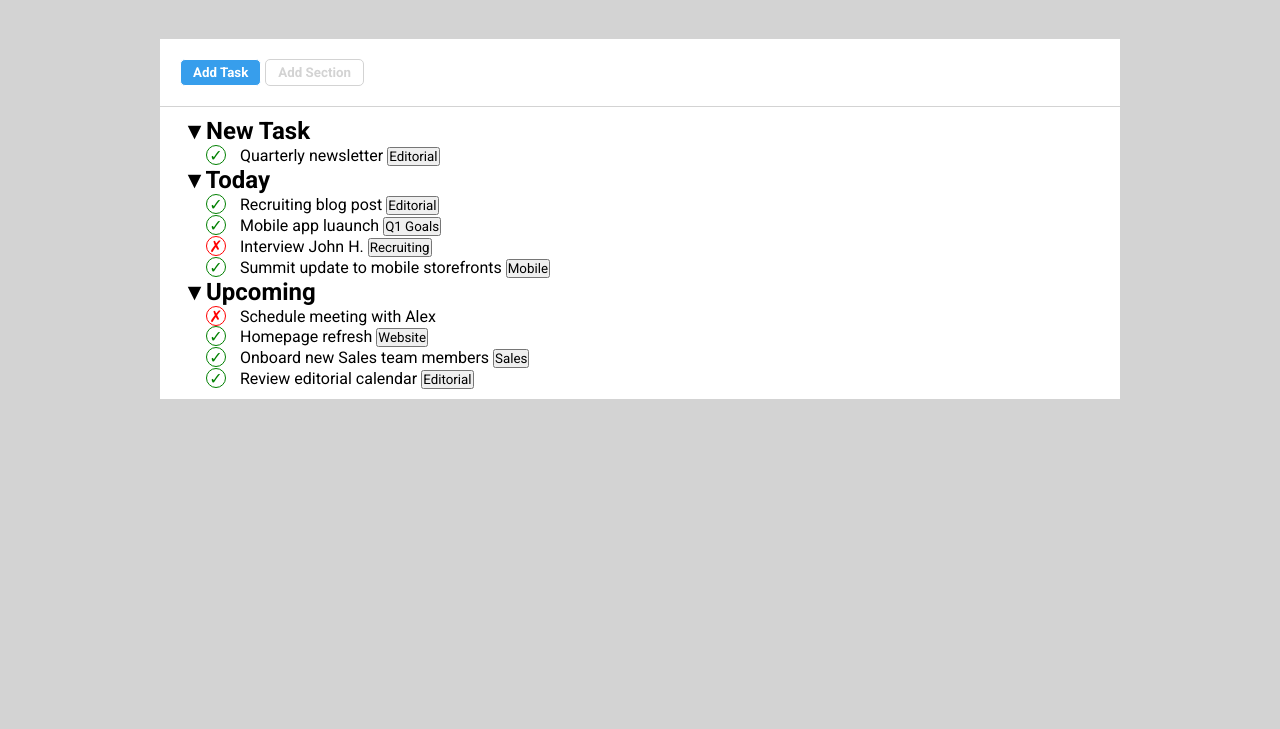
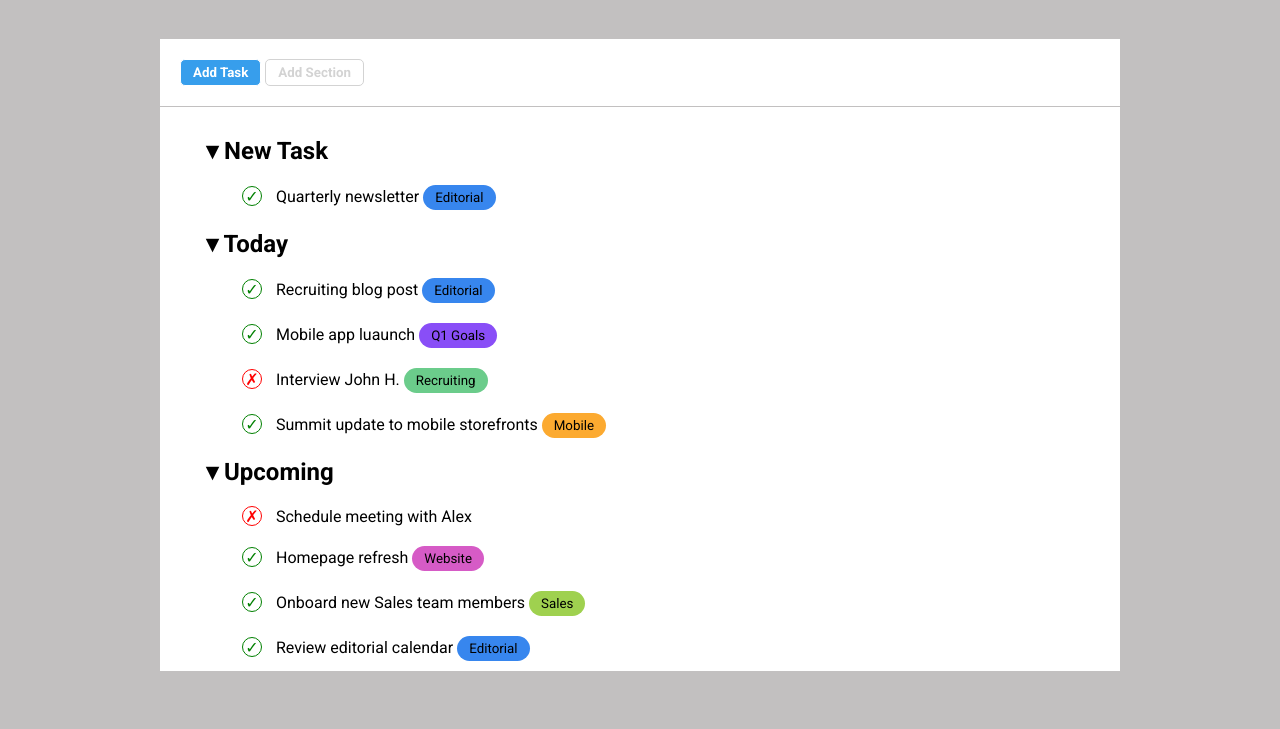
Before and after one commit to CappelliLeonardo/html-css-toboolist, a plain HTML site: page index.html in a window 1280 px wide. Shown: the part 71-800 px from the top of the page. Drawn offline with Linux system fonts and the light colour scheme.

Commit message:
Esercizio completato

```diff
--- a/index.html
+++ b/index.html
@@ -52,7 +52,7 @@
                                         &check;
                                     </span>
                                     Quarterly newsletter
-                                    <button>
+                                    <button class="listed-button editorial">
                                         Editorial
                                     </button>
                                 </li>
@@ -70,7 +70,7 @@
                                         &check;
                                     </span>
                                     Recruiting blog post
-                                    <button>
+                                    <button class="listed-button editorial">
                                         Editorial
                                     </button>
                                 </li>
@@ -80,7 +80,7 @@
                                         &check;
                                     </span>
                                     Mobile app luaunch
-                                    <button>
+                                    <button class="listed-button Q1">
                                         Q1 Goals
                                     </button>
                                 </li>
@@ -90,7 +90,7 @@
                                         &cross;
                                     </span>
                                     Interview John H.
-                                    <button>
+                                    <button class="listed-button recruiting">
                                         Recruiting
                                     </button>
                                 </li>
@@ -100,7 +100,7 @@
                                         &check;
                                     </span>
                                     Summit update to mobile storefronts
-                                    <button>
+                                    <button class="listed-button mobile">
                                         Mobile
                                     </button>
                                 </li>
@@ -124,7 +124,7 @@
                                         &check;
                                     </span>
                                     Homepage refresh
-                                    <button>
+                                    <button class="listed-button web">
                                         Website
                                     </button>
                                 </li>
@@ -133,7 +133,7 @@
                                         &check;
                                     </span>
                                     Onboard new Sales team members
-                                    <button>
+                                    <button class="listed-button sales">
                                         Sales
                                     </button>
                                 </li>
@@ -142,7 +142,7 @@
                                         &check;
                                     </span>
                                     Review editorial calendar
-                                    <button>
+                                    <button class="listed-button editorial">
                                         Editorial
                                     </button>
                                 </li>
--- a/style.css
+++ b/style.css
@@ -5,13 +5,14 @@
     font-family: 'Roboto', sans-serif;
 }
 
-ul, ol {
+ul, li{
     padding-left: 18px;
     list-style: none;
+    margin-top: 20px;
 }
 
 body {
-    background-color: lightgrey;
+    background-color: rgb(194, 192, 192);
 }
 
 .container {
@@ -82,3 +83,27 @@ h1 {
     border-color: red;
     color: red;
 }
+.listed-button{
+    padding: 5px 12px;
+    border-radius: 50px;
+    border: none;
+}
+
+.editorial{
+    background-color: rgb(55, 134, 238);
+}
+.Q1{
+    background-color: rgb(137, 78, 247);
+}
+.recruiting{
+    background-color: rgb(107, 204, 139);
+}
+.mobile{
+    background-color: rgb(252, 170, 48);
+}
+.web{
+    background-color: rgb(214, 91, 198);
+}
+.sales{
+    background-color: rgb(159, 209, 79);
+}
```
